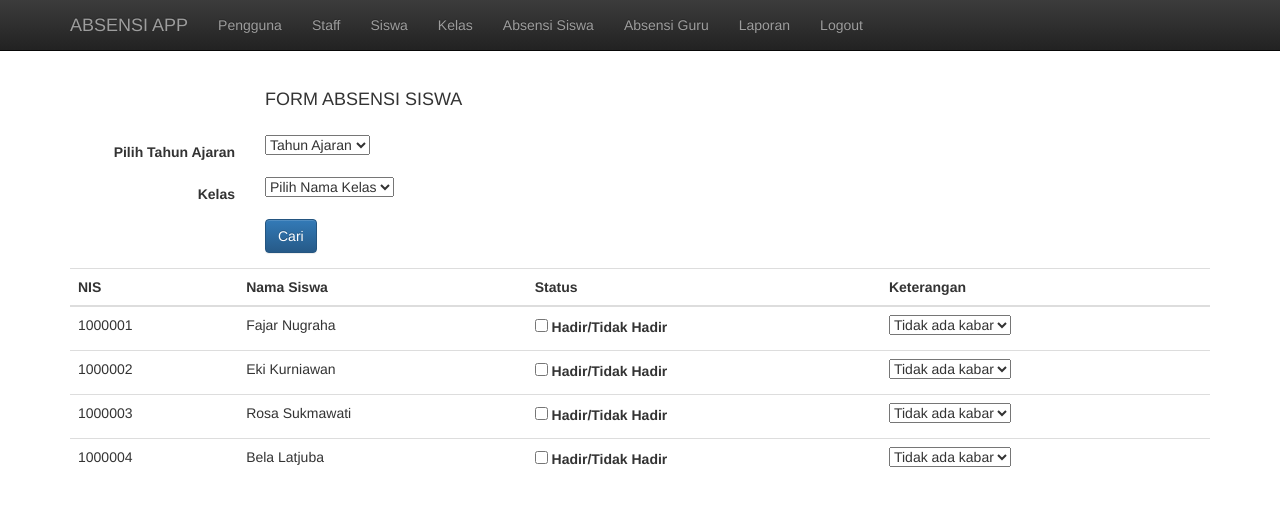
After one commit to atangsutisna/aplikasi-kehadiran-sederhana, a CodeIgniter app: page /database/index.php/student_presence/index in a window 1280 px wide. The commit adds this page. Shown: the top 506 px of the page. Run offline with CodeIgniter, Linux system fonts and the light colour scheme.

Commit message:
form absensi siswa

```diff
--- /dev/null
+++ b/application/controllers/Student_presence.php
@@ -0,0 +1,19 @@
+<?php
+defined('BASEPATH') OR exit('No direct script access allowed');
+
+class Student_presence extends CI_Controller {
+
+    public function __construct()
+    {
+        parent::__construct();
+    }
+
+    public function index()
+    {
+        $data = array(
+	        'content_view' => 'studentpresence/form'
+		);
+		$this->load->view('main_view', $data);
+    }
+
+}
--- a/application/views/main_view.php
+++ b/application/views/main_view.php
@@ -44,9 +44,9 @@
             <li><?php echo anchor('staff', 'Staff') ?></li>
             <li><?php echo anchor('student', 'Siswa') ?></li>
             <li><?php echo anchor('student_group', 'Kelas') ?></li>
-            <li><a href="#contact">Absensi Siswa</a></li>
-            <li><a href="#contact">Absensi Guru</a></li>
-            <li><a href="#contact">Laporan</a></li>
+            <li><?php echo anchor('student_presence', 'Absensi Siswa') ?></li>
+            <li><?php echo anchor('teacher_presence', 'Absensi Guru') ?></li>
+            <li><?php echo anchor('presence/show_report', 'Laporan') ?></li>
             <li><?php echo anchor('auth/end_session', 'Logout') ?></li>
           </ul>
         </div><!--/.nav-collapse -->
--- /dev/null
+++ b/application/views/studentpresence/form.php
@@ -0,0 +1,127 @@
+<p>&nbsp;</p>
+<?php
+  $formAttr = array("class" => "form-horizontal");
+  echo form_open("student_group/insert_new_member", $formAttr);
+?>
+  <div class="form-group">
+    <div class="col-sm-offset-2 col-sm-10">
+      <h4>FORM ABSENSI SISWA</h4>
+      <?php echo validation_errors() ?>
+      <?php
+        if ($this->session->flashdata('notif') != NULL) {
+            echo "<div class='alert alert-info'>";
+            echo $this->session->flashdata('notif');
+            echo "</div>";
+        }
+      ?>
+    </div>
+  </div>
+  <div class="form-group">
+    <label class="col-sm-2 control-label">Pilih Tahun Ajaran</label>
+    <div class="col-sm-4">
+    <?php
+        $tahun_ajaran = array(
+            '0' => 'Tahun Ajaran',
+            '1' => '2016/2017'
+          );
+            echo form_dropdown('tahun_ajaran', $tahun_ajaran, '0');
+        ?>
+    </div>
+  </div>
+  <div class="form-group">
+    <label class="col-sm-2 control-label">Kelas</label>
+    <div class="col-sm-4">
+    <?php
+        $students = array(
+            '0' => 'Pilih Nama Kelas',
+            '1' => 'I A',
+            '2' => 'I B',
+            '3' => 'II A',
+            '4' => 'II B',
+          );
+            echo form_dropdown('id_staff', $students, '0');
+        ?>
+    </div>
+  </div>
+  <div class="form-group">
+    <div class="col-sm-offset-2 col-sm-10">
+      <button type="submit" class="btn btn-primary">Cari</button>
+    </div>
+  </div>
+<?php echo form_close() ?>
+<table class="table">
+    <tdead>
+        <tr>
+            <th>NIS</th>
+            <th>Nama Siswa</th>
+            <th>Status</th>
+            <th>Keterangan</th>
+        </tr>
+    </tdead>
+    <tbody>
+        <tr>
+            <td>1000001</td>
+            <td>Fajar Nugraha</td>
+            <td>
+                <label>
+                    <input type="checkbox" name="status[]"/> Hadir/Tidak Hadir
+                </label>
+            </td>
+            <td>
+                <select>
+                    <option value="tidak ada kabar">Tidak ada kabar</option>
+                    <option value="sakit">Sakit</option>
+                    <option value="ijin">Ijin</option>
+                </select>
+            </td>
+        </tr>
+        <tr>
+            <td>1000002</td>
+            <td>Eki Kurniawan</td>
+            <td>
+                <label>
+                    <input type="checkbox" name="status[]"/> Hadir/Tidak Hadir
+                </label>
+            </td>
+            <td>
+                <select>
+                    <option value="tidak ada kabar">Tidak ada kabar</option>
+                    <option value="sakit">Sakit</option>
+                    <option value="ijin">Ijin</option>
+                </select>
+            </td>
+        </tr>
+        <tr>
+            <td>1000003</td>
+            <td>Rosa Sukmawati</td>
+            <td>
+                <label>
+                    <input type="checkbox" name="status[]"/> Hadir/Tidak Hadir
+                </label>
+            </td>
+            <td>
+                <select>
+                    <option value="tidak ada kabar">Tidak ada kabar</option>
+                    <option value="sakit">Sakit</option>
+                    <option value="ijin">Ijin</option>
+                </select>
+            </td>
+        </tr>
+        <tr>
+            <td>1000004</td>
+            <td>Bela Latjuba</td>
+            <td>
+                <label>
+                    <input type="checkbox" name="status[]"/> Hadir/Tidak Hadir
+                </label>
+            </td>
+            <td>
+                <select>
+                    <option value="tidak ada kabar">Tidak ada kabar</option>
+                    <option value="sakit">Sakit</option>
+                    <option value="ijin">Ijin</option>
+                </select>
+            </td>
+        </tr>
+    </tbody>
+</table>
```
